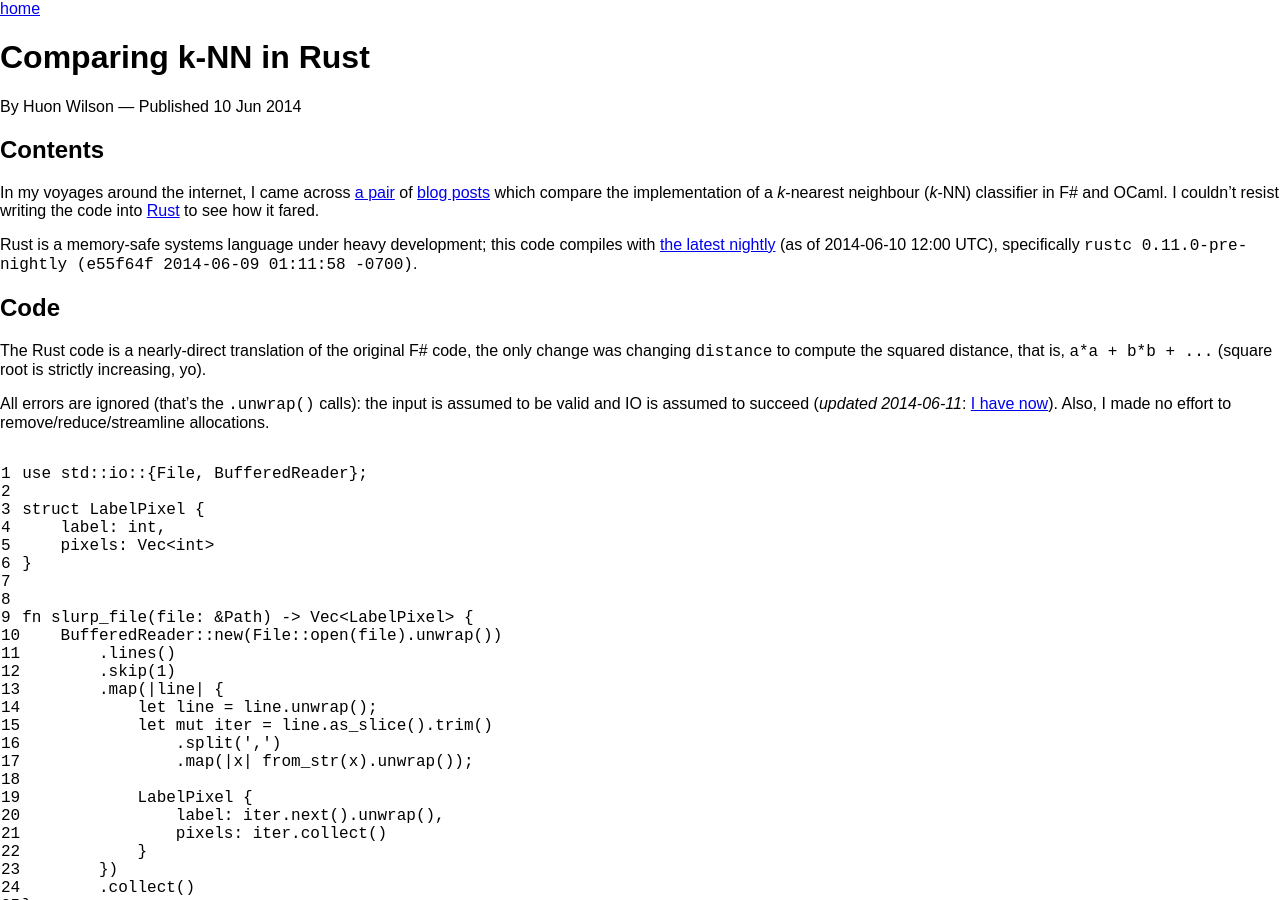
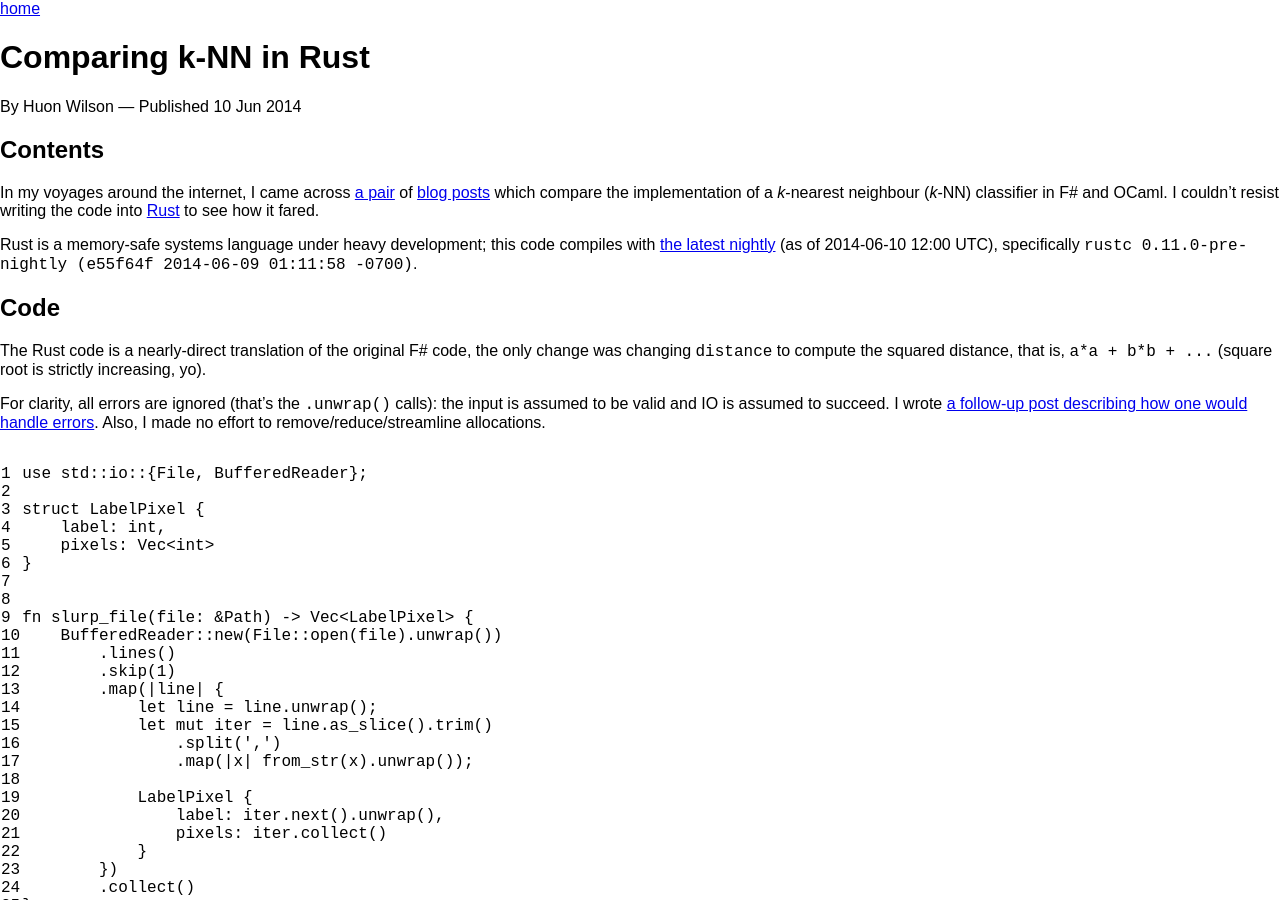
Before and after one commit to huonw/huonw.github.io, a Jekyll site: the page built from _posts/2014-06-10-knn-rust.md, in a window 1280 px wide and 900 px high. Built offline with Jekyll 4.4.1, drawn with Linux system fonts in a browser that asks for light colours; comment, search, counter and statistics services are not loaded.

Commit message:
knn rust: non-transient reference to error handling.

```diff
--- a/_posts/2014-06-10-knn-rust.md
+++ b/_posts/2014-06-10-knn-rust.md
@@ -27,10 +27,10 @@ the only change was changing `distance` to compute the squared
 distance, that is, `a*a + b*b + ...` (square root is strictly
 increasing, yo).
 
-All errors are ignored (that's the `.unwrap()` calls): the input is
-assumed to be valid and IO is assumed to succeed (*updated
-2014-06-11*: [I have now][errorhandling]). Also, I made no effort to
-remove/reduce/streamline allocations.
+For clarity, all errors are ignored (that's the `.unwrap()` calls):
+the input is assumed to be valid and IO is assumed to succeed. I wrote
+[a follow-up post describing how one would handle errors][errorhandling]. Also,
+I made no effort to remove/reduce/streamline allocations.
 
 [errorhandling]: {% post_url 2014-06-11-error-handling-in-rust-knn-case-study %}
 
```
